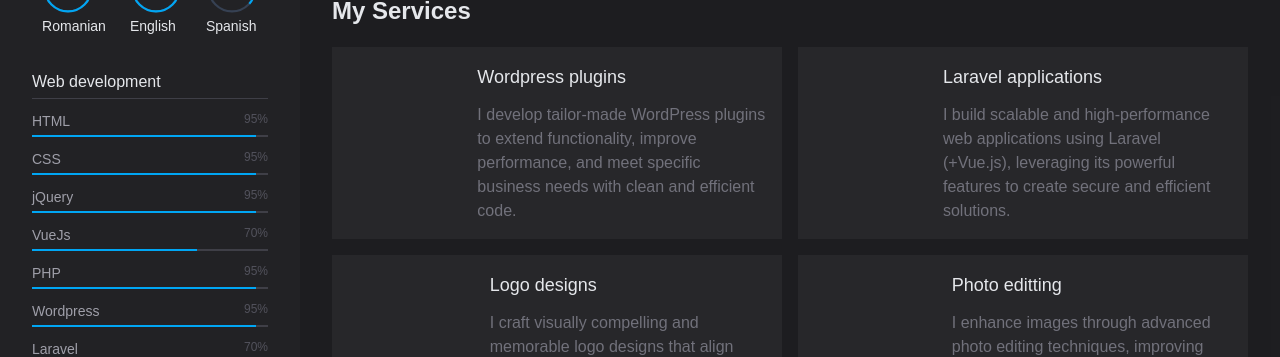
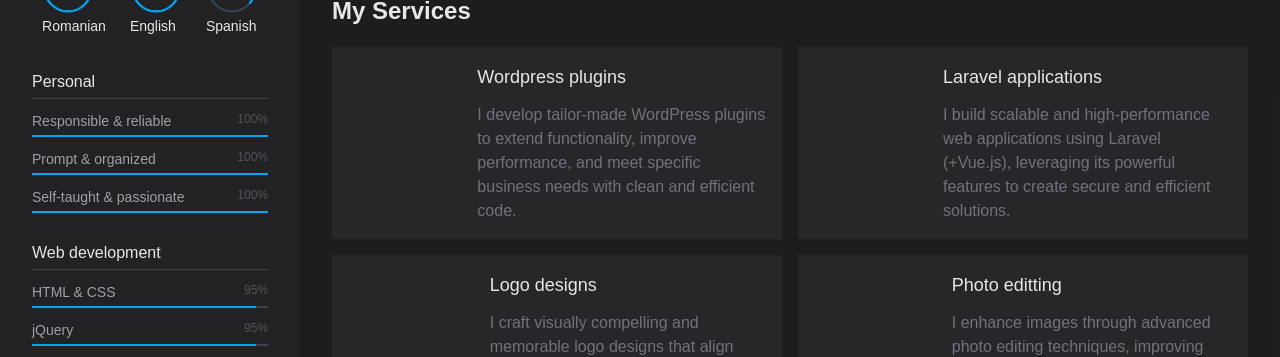
Before and after one commit to cosminsc/my-portfolio, a Vue app: page / in a window 1280 px wide. Shown: the part 413-770 px from the top of the page. Built offline with nearby package versions, Linux system fonts and the light colour scheme; some icons are missing; a web font is replaced by a local one.

Commit message:
add personal skills

```diff
--- a/src/components/Skills.vue
+++ b/src/components/Skills.vue
@@ -3,14 +3,27 @@
 
 const skillSet = [
    {
+      name: 'Personal',
+      skills: [
+         {
+            name: 'Responsible & reliable',
+            percentage: 100,
+         },
+         {
+            name: 'Prompt & organized',
+            percentage: 100,
+         },
+         {
+            name: 'Self-taught & passionate',
+            percentage: 100,
+         },
+      ]
+   },
+   {
       name: 'Web development',
       skills: [
          {
-            name: 'HTML',
-            percentage: 95,
-         },
-         {
-            name: 'CSS',
+            name: 'HTML & CSS',
             percentage: 95,
          },
          {
```
